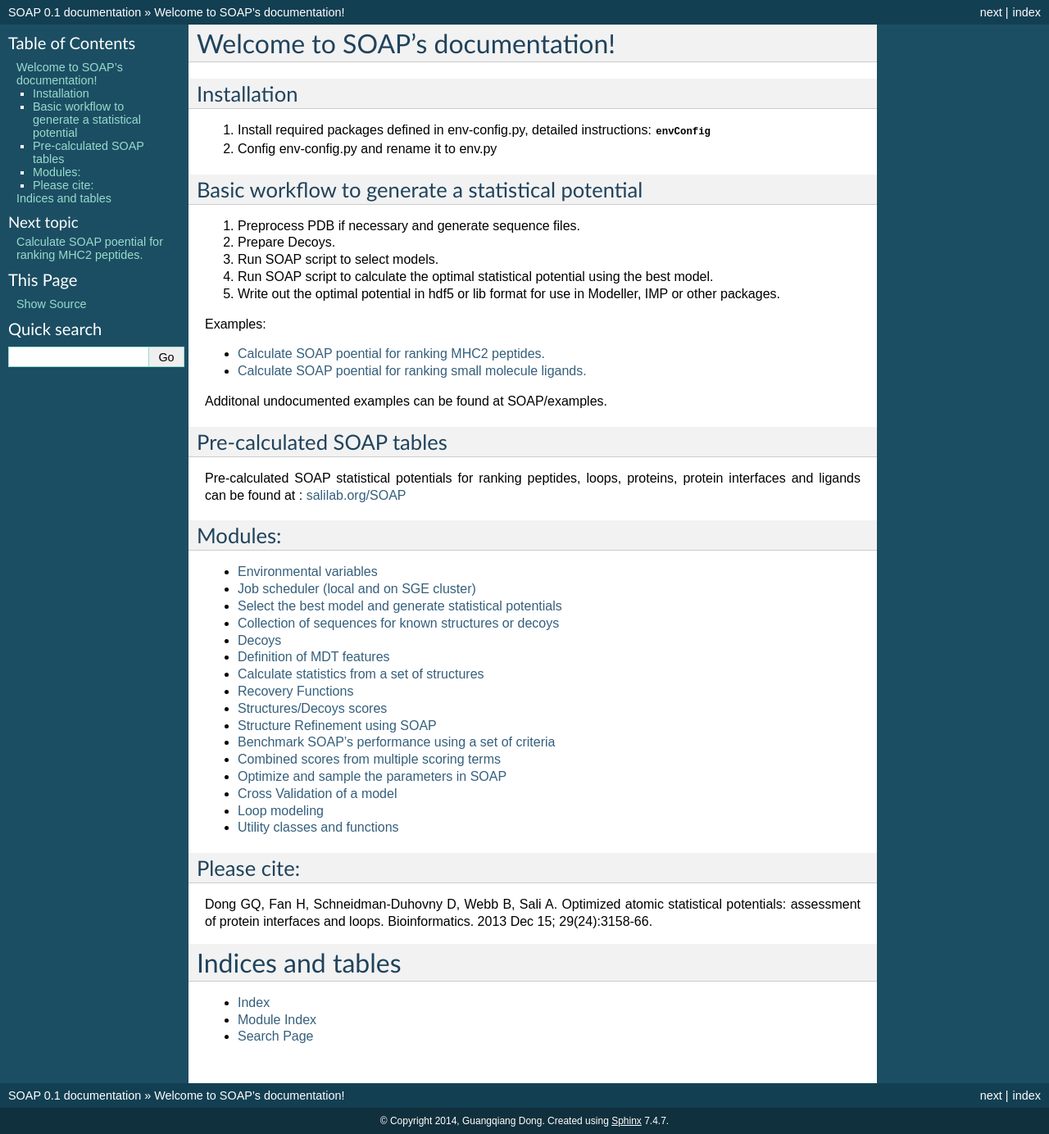
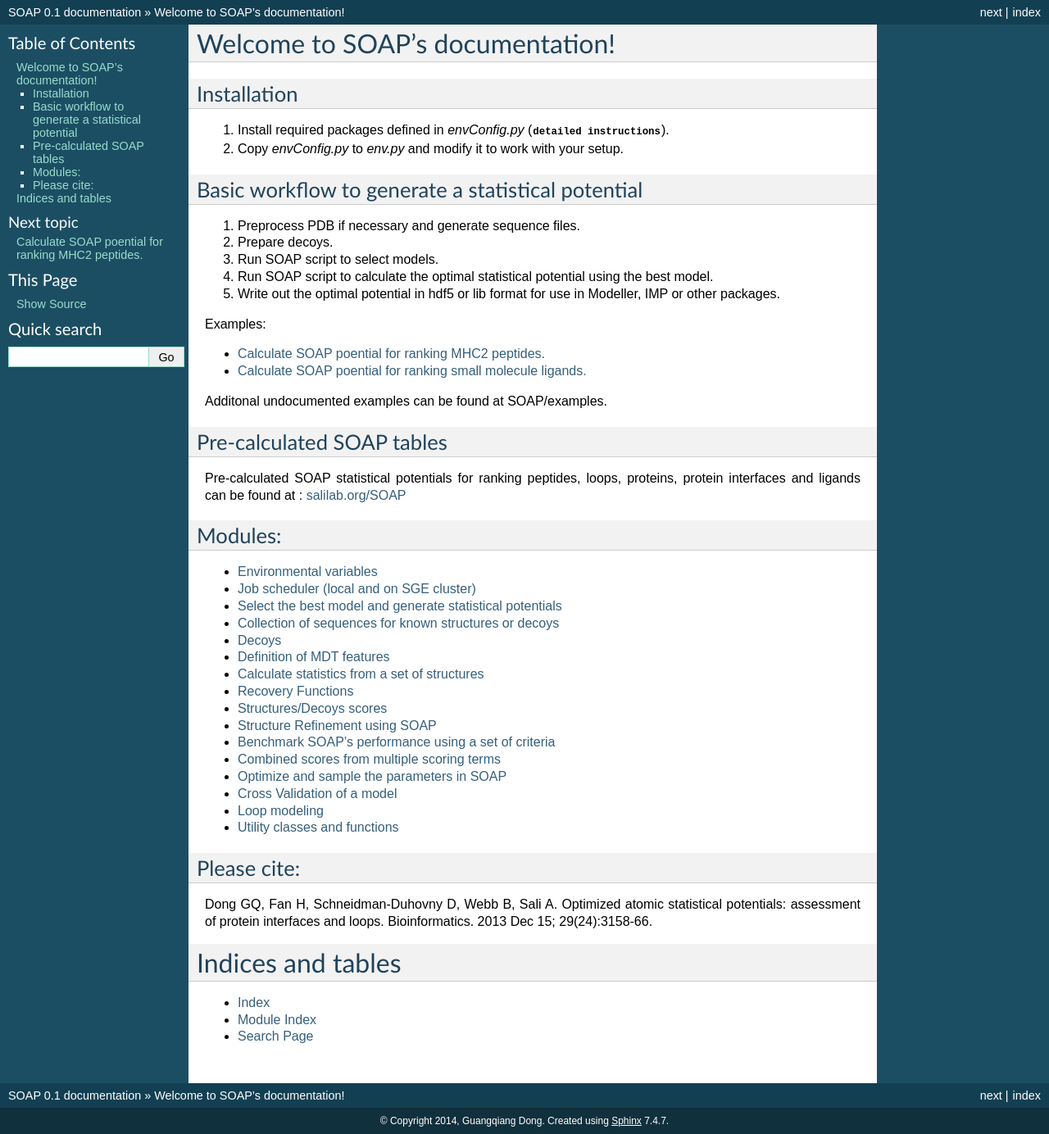
Before and after one commit to salilab/SOAP, a Sphinx documentation site: the page built from doc/index.rst, in a window 1280 px wide. Shown: the whole page at 82% size. Built offline with Sphinx 7.4.7, drawn with Linux system fonts in a browser that asks for light colours; formulas are drawn with MathJax 3.

Commit message:
Fix markup and grammar.

```diff
--- a/doc/index.rst
+++ b/doc/index.rst
@@ -8,14 +8,14 @@
 
 Installation
 ------------
-1. Install required packages defined in env-config.py, detailed instructions: :mod:`envConfig`
-2. Config env-config.py and rename it to env.py
+1. Install required packages defined in `envConfig.py` (:mod:`detailed instructions <envConfig>`).
+2. Copy `envConfig.py` to `env.py` and modify it to work with your setup.
 
 Basic workflow to generate a statistical potential
 --------------------------------------------------
 
 1. Preprocess PDB if necessary and generate sequence files.
-2. Prepare Decoys.
+2. Prepare decoys.
 3. Run SOAP script to select models.
 4. Run SOAP script to calculate the optimal statistical potential using the best model.
 5. Write out the optimal potential in hdf5 or lib format for use in Modeller, IMP or other packages.
```
